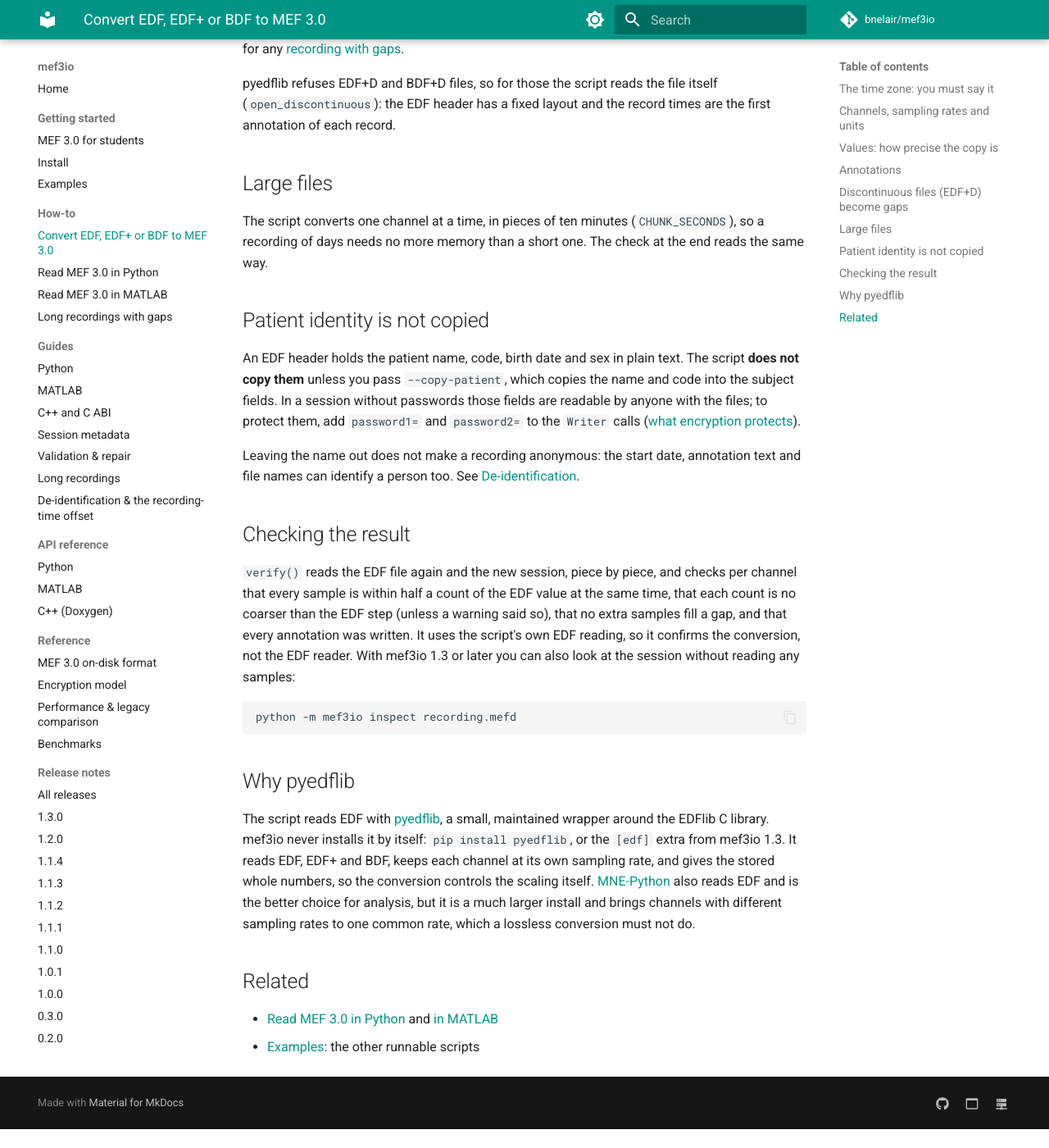
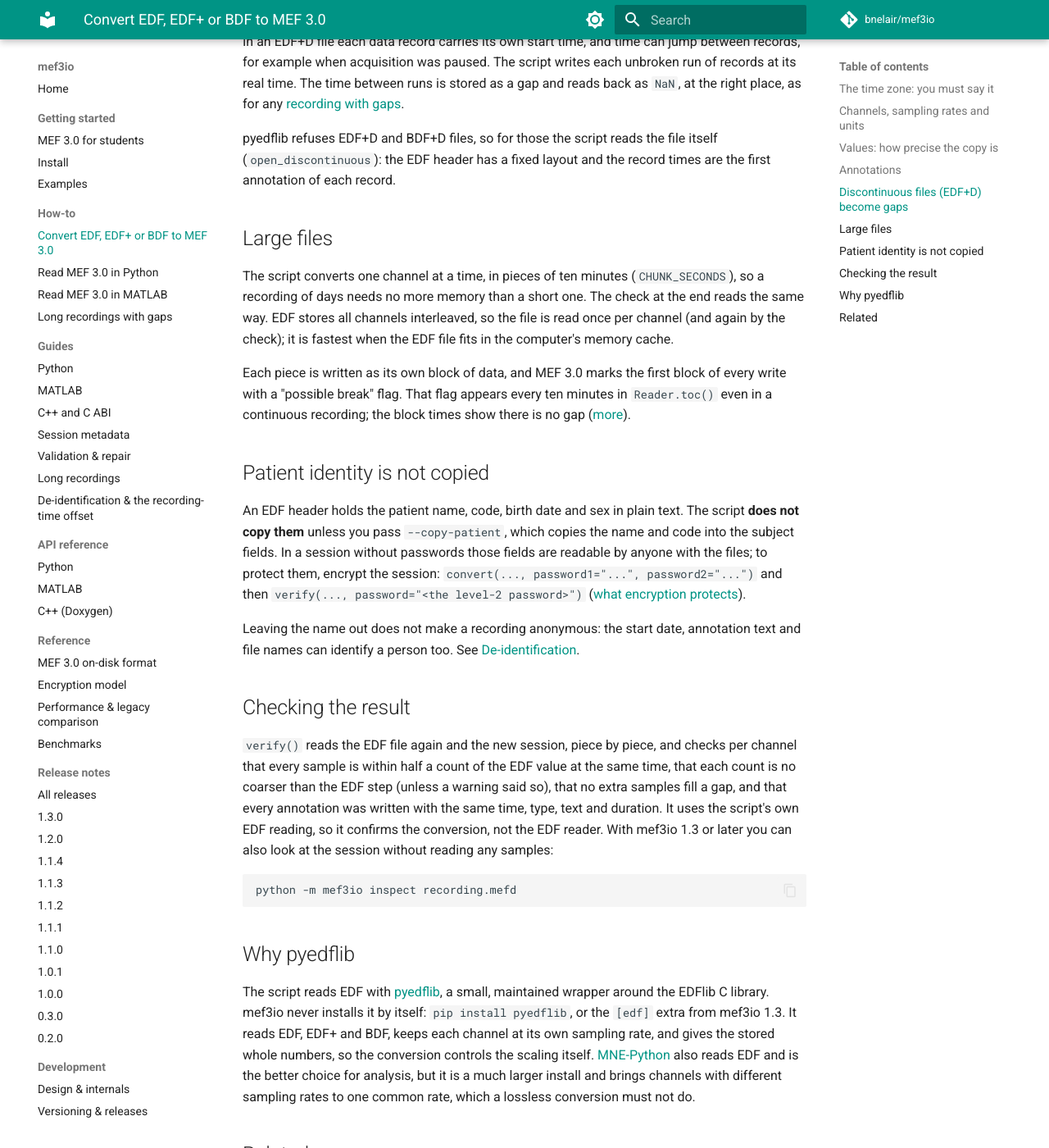
Before and after one commit to bnelair/mef3io, an MkDocs documentation site: the page built from docs/howto/edf_to_mef.md, in a window 1280 px wide and 1400 px high, scrolled down 1879 px. Shown: the whole window at 82% size. Built offline with MkDocs 1.6.1 and Material for MkDocs 9.7.7, drawn with Linux system fonts in a browser that asks for light colours; comment, search, counter and statistics services are not loaded; before the commit the page ends 3256 px from its top, so only the background shows below that; some of the changed text lies outside the part shown.

Commit message:
Review round 2: full annotation check, passwords, install wording, notes
- verify() compares every record's time, type, text and duration.
- convert()/verify() take passwords; the docs' encryption advice now works.
- "needs pyedflib (from 1.3 mef3io[edf])" wherever the extra is named.
- Large files: file is read once per channel; the possible-break flag every
  ten minutes is explained. Download step before the command.
- Test helper pads shortened time stamps; encrypted-session test.

Co-Authored-By: Claude Opus 5.5 <noreply@anthropic.com>
Claude-Session: https://claude.ai/code/session_01PWYBRHqzczzUfo99eFKLmQ

````diff
--- a/docs/howto/edf_to_mef.md
+++ b/docs/howto/edf_to_mef.md
@@ -4,13 +4,15 @@ description: "Convert an EDF, EDF+ or BDF recording to MEF 3.0 with mef3io and p
 
 # Convert EDF, EDF+ or BDF to MEF 3.0
 
+Download
+[`examples/12_edf_to_mef.py`](https://github.com/bnelair/mef3io/blob/main/examples/12_edf_to_mef.py)
+from the mef3io repository (pip does not install the examples), then:
+
 ```bash
 pip install mef3io pyedflib   # pyedflib reads EDF; from mef3io 1.3: pip install "mef3io[edf]"
 python 12_edf_to_mef.py recording.edf recording.mefd --timezone Europe/Prague
 ```
 
-The script is
-[`examples/12_edf_to_mef.py`](https://github.com/bnelair/mef3io/blob/main/examples/12_edf_to_mef.py).
 Run it without arguments to convert a small demo file first. It prints each
 channel and ends with `verified` once it has read the new session back and
 checked it against the values it reads from the EDF file:
@@ -96,7 +98,14 @@ record times are the first annotation of each record.
 
 The script converts one channel at a time, in pieces of ten minutes
 (`CHUNK_SECONDS`), so a recording of days needs no more memory than a short
-one. The check at the end reads the same way.
+one. The check at the end reads the same way. EDF stores all channels
+interleaved, so the file is read once per channel (and again by the check);
+it is fastest when the EDF file fits in the computer's memory cache.
+
+Each piece is written as its own block of data, and MEF 3.0 marks the first
+block of every write with a "possible break" flag. That flag appears every ten
+minutes in `Reader.toc()` even in a continuous recording; the block times show
+there is no gap ([more](long_recordings.md#finding-the-data-without-reading-it)).
 
 ## Patient identity is not copied
 
@@ -104,7 +113,8 @@ An EDF header holds the patient name, code, birth date and sex in plain text.
 The script **does not copy them** unless you pass `--copy-patient`, which
 copies the name and code into the subject fields. In a session without
 passwords those fields are readable by anyone with the files; to protect
-them, add `password1=` and `password2=` to the `Writer` calls
+them, encrypt the session: `convert(..., password1="...", password2="...")`
+and then `verify(..., password="<the level-2 password>")`
 ([what encryption protects](../encryption_model.md#what-encryption-protects)).
 
 Leaving the name out does not make a recording anonymous: the start date,
@@ -117,7 +127,7 @@ annotation text and file names can identify a person too. See
 checks per channel that every sample is within half a count of the EDF value
 at the same time, that each count is no coarser than the EDF step (unless a
 warning said so), that no extra samples fill a gap, and that every annotation
-was written. It uses the script's own EDF reading, so it confirms the
+was written with the same time, type, text and duration. It uses the script's own EDF reading, so it confirms the
 conversion, not the EDF reader. With mef3io 1.3 or later you can also look at
 the session without reading any samples:
 
--- a/docs/llms.txt
+++ b/docs/llms.txt
@@ -16,7 +16,7 @@ Install: `pip install mef3io` (Python 3.10+, numpy only). MATLAB: the mef3io-mat
 
 ## How-to
 
-- [Convert EDF, EDF+ or BDF to MEF 3.0](https://bnelair.github.io/mef3io/howto/edf_to_mef/): sampling rates, units, time zone, annotations, EDF+D gaps, patient fields, verification (`pip install "mef3io[edf]"`)
+- [Convert EDF, EDF+ or BDF to MEF 3.0](https://bnelair.github.io/mef3io/howto/edf_to_mef/): sampling rates, units, time zone, annotations, EDF+D gaps, patient fields, verification (needs pyedflib: `pip install pyedflib`, from 1.3 `pip install "mef3io[edf]"`)
 - [Read MEF 3.0 in Python](https://bnelair.github.io/mef3io/howto/read_python/): whole channel, time windows, gaps as NaN, passwords, .mefd.tar
 - [Read MEF 3.0 in MATLAB](https://bnelair.github.io/mef3io/howto/read_matlab/): the same in MATLAB
 - [Long recordings with gaps](https://bnelair.github.io/mef3io/howto/long_recordings/): how gaps are stored, finding them without reading samples, appending over days
````
Also changed, not shown: docs/examples.md (+1 -1 lines), examples/README.md (+1 -1 lines), 2 other files.
